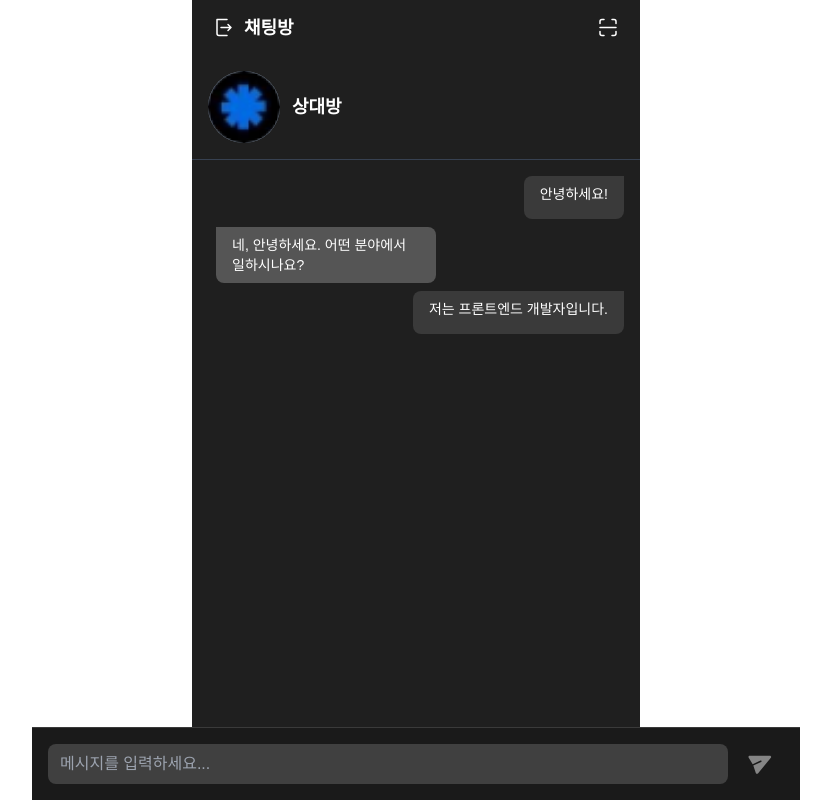
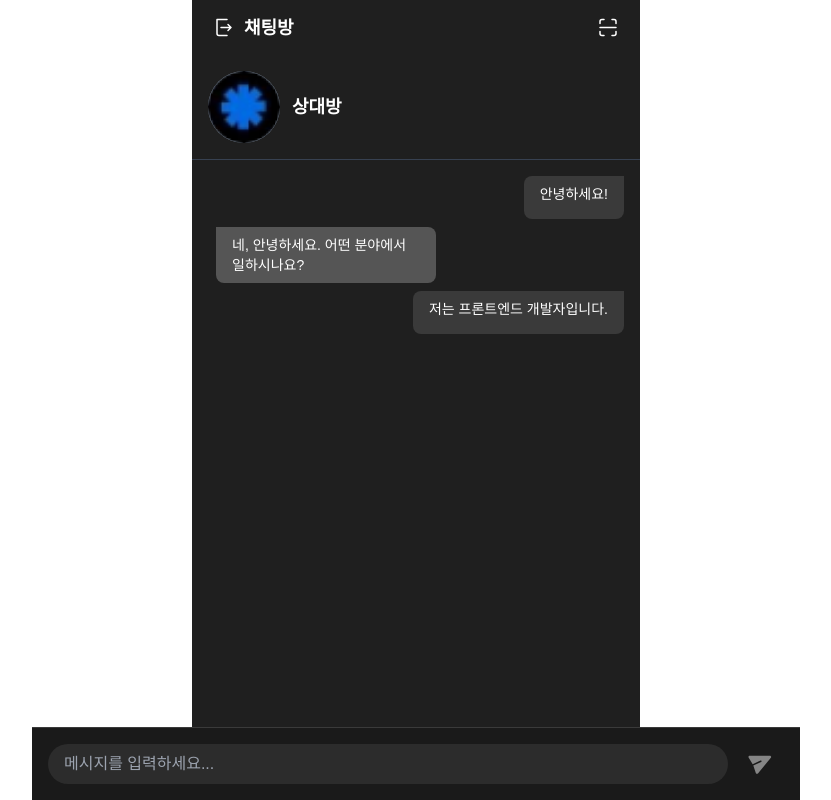
Before and after one commit to goorm-CHACHA/FE, a Next.js app: page /chat in a window 1280 px wide. Shown: the whole page, without its empty margins (224-1055 px from the left). Built offline with nearby package versions, Linux system fonts and the light colour scheme.

Commit message:
feat: className 추가

```diff
--- a/src/components/common/input.tsx
+++ b/src/components/common/input.tsx
@@ -27,7 +27,14 @@ interface InputProps
   button?: ReactNode;
 }
 
-const Input = ({ name, label, button, inputSize, ...props }: InputProps) => {
+const Input = ({
+  name,
+  label,
+  button,
+  inputSize,
+  className,
+  ...props
+}: InputProps) => {
   const {
     register,
     formState: { errors },
@@ -54,6 +61,7 @@ const Input = ({ name, label, button, inputSize, ...props }: InputProps) => {
           className={cn(
             inputVariants({ inputSize }),
             'flex-1',
+            className, // 전달받은 className을 병합
             errors[name] && 'border-red-500',
           )}
           aria-invalid={!!errors[name]}
```
